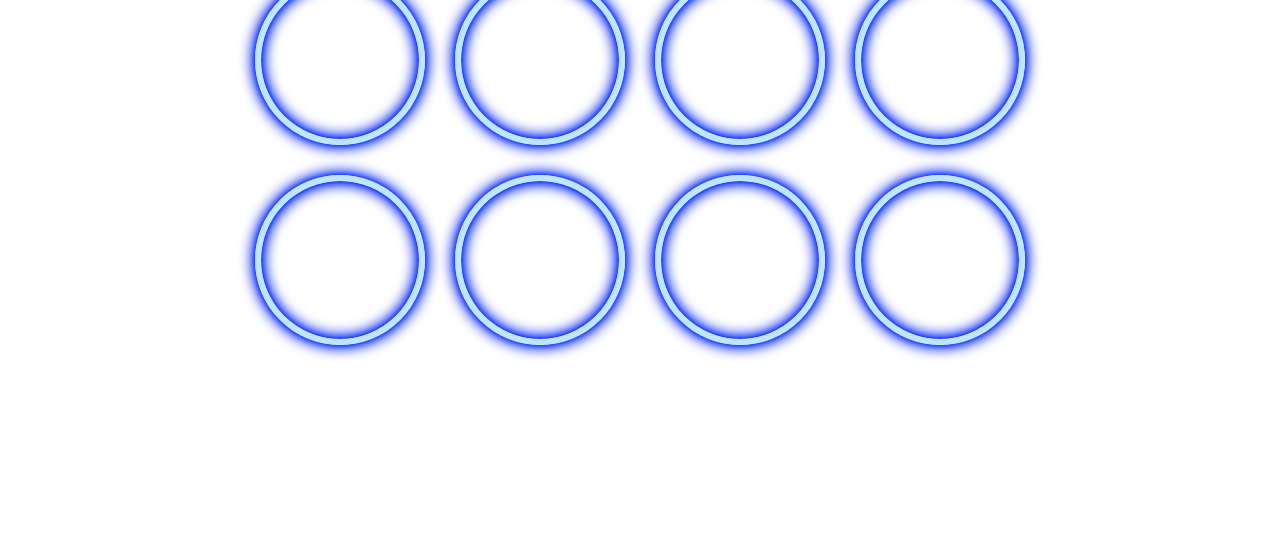
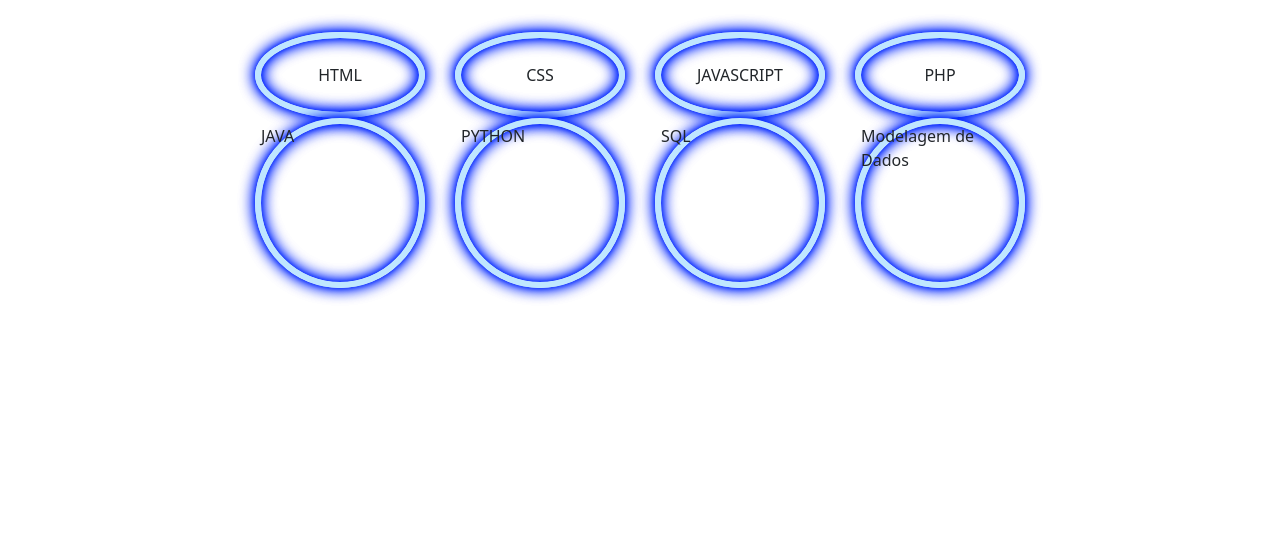
Before and after one commit to KaueRamada/Code-Universe, a PHP site: page / in a window 1280 px wide. Shown: the part 1840-2396 px from the top of the page. Run offline with PHP 8.4, Linux system fonts and the light colour scheme.

Commit message:
Section conteudo - o começo de uma jornada

```diff
--- a/css/style.css
+++ b/css/style.css
@@ -225,6 +225,15 @@ video {
     border-radius: 100%;
 }
 
+.row-content-1 div, .row-content-2 div:hover span{
+    height: 100%;
+    display: flex;
+    align-items: center;
+    justify-content: center;
+    padding: 10px;
+}
+
+
 footer{
     width: 100%;
     height: 100vh;
--- a/index.php
+++ b/index.php
@@ -115,17 +115,37 @@
       </section>
 
       <section class="content">
+          <!-- <video autoplay loop muted>
+            <source src="img/Conteúdo/Fundo/fundo_com_icones.mp4" type="video/mp4">
+          </video> -->
+
           <div class="row-content-1">
-              <div></div>
-              <div></div>
-              <div></div>
-              <div></div>
+            <div class="tec-html">
+              <span>HTML</span>
+            </div>
+            <div class="tec-css">
+              <span>CSS</span>
+            </div>
+            <div class="tec-js">
+              <span>JAVASCRIPT</span>
+            </div>
+            <div class="tec-php">
+              <span>PHP</span>
+            </div>
           </div>
           <div class="row-content-2">
-              <div></div>
-              <div></div>
-              <div></div>
-              <div></div>
+          <div class="tec-java">
+              <span>JAVA</span>
+            </div>
+            <div class="tec-python">
+              <span>PYTHON</span>
+            </div>
+            <div class="tec-sql">
+              <span>SQL</span>
+            </div>
+            <div class="tec-mod_dados">
+              <span>Modelagem de Dados</span>
+            </div>
           </div>
       </section>
 
```
Lines whose indentation alone changed are shown as unchanged.
